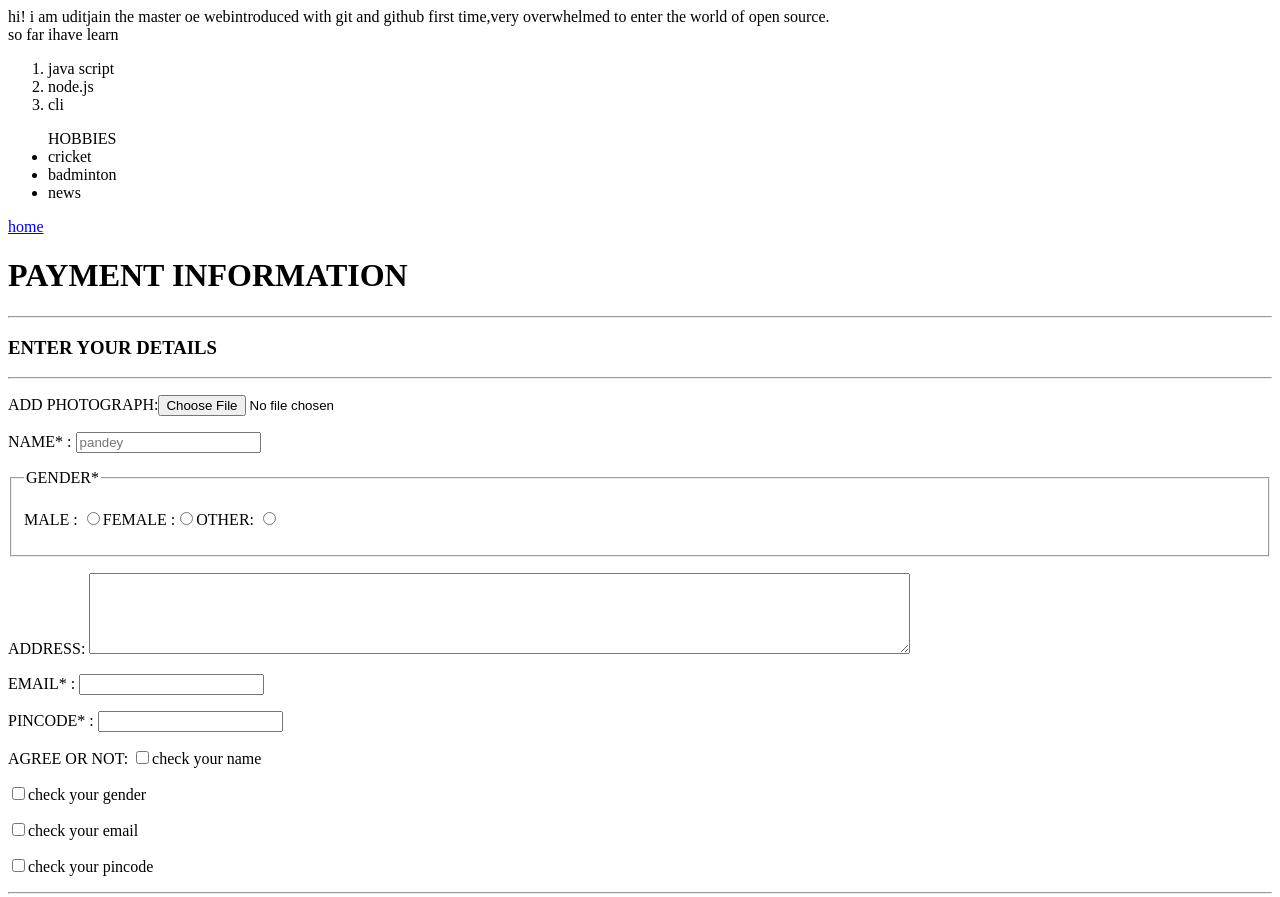
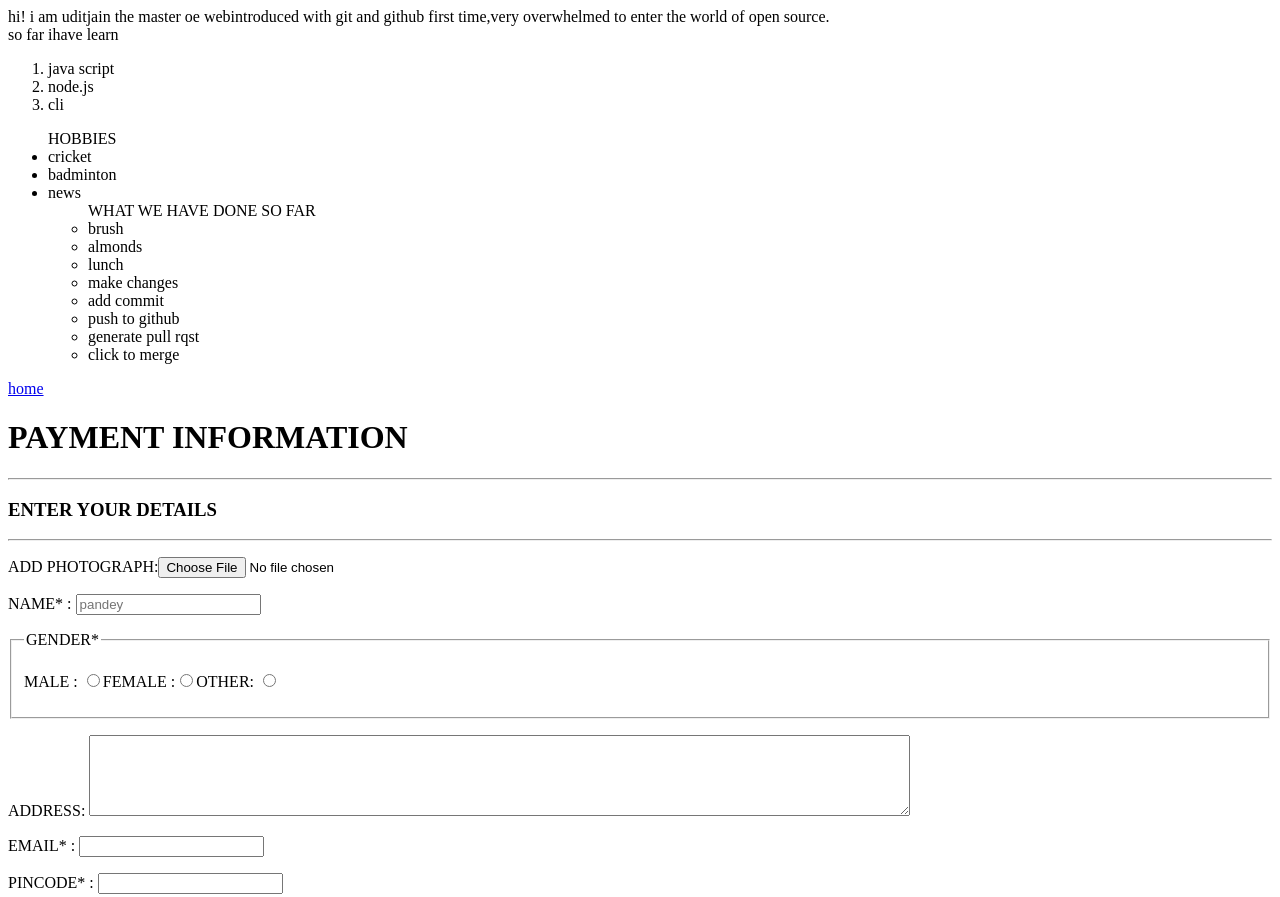
Before and after one commit to uditj66/student_name_website, a plain HTML site: page index.html in a window 1280 px wide. Shown: the top 897 px of the page. Drawn offline with Linux system fonts and the light colour scheme.

Commit message:
procedure: till now

```diff
--- a/index.html
+++ b/index.html
@@ -19,6 +19,17 @@
         <li>cricket</li>
         <li>badminton</li>
         <li>news</li>
+
+     <ul> WHAT WE HAVE DONE SO FAR
+        <li>brush</li>
+        <li>almonds</li>
+        <li>lunch</li>
+        <li>make changes</li>
+        <li>add commit</li>
+        <li>push to github</li>
+        <li>generate pull rqst</li>
+        <li>click to merge</li>
+     </ul>
     </ul>
      <a href="index.html">home</a>
      <div class="container"><form action="">
```
